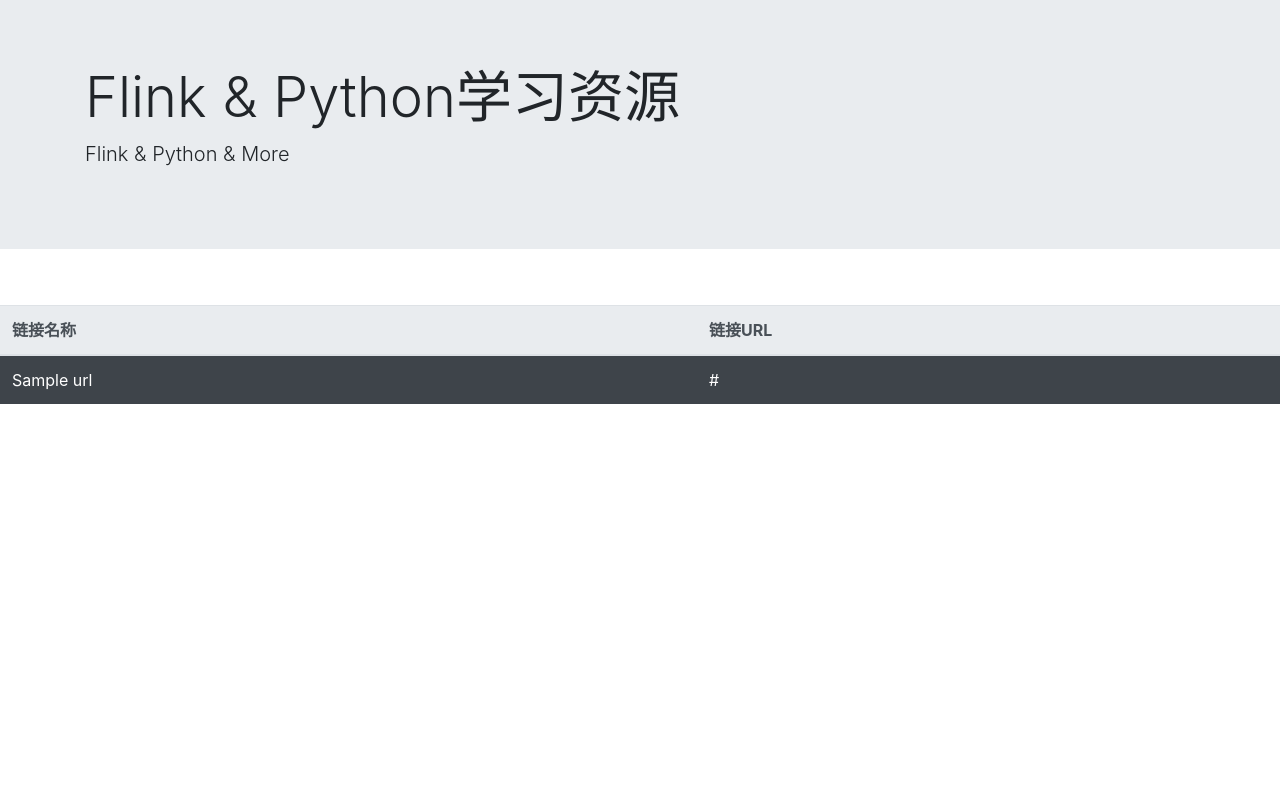
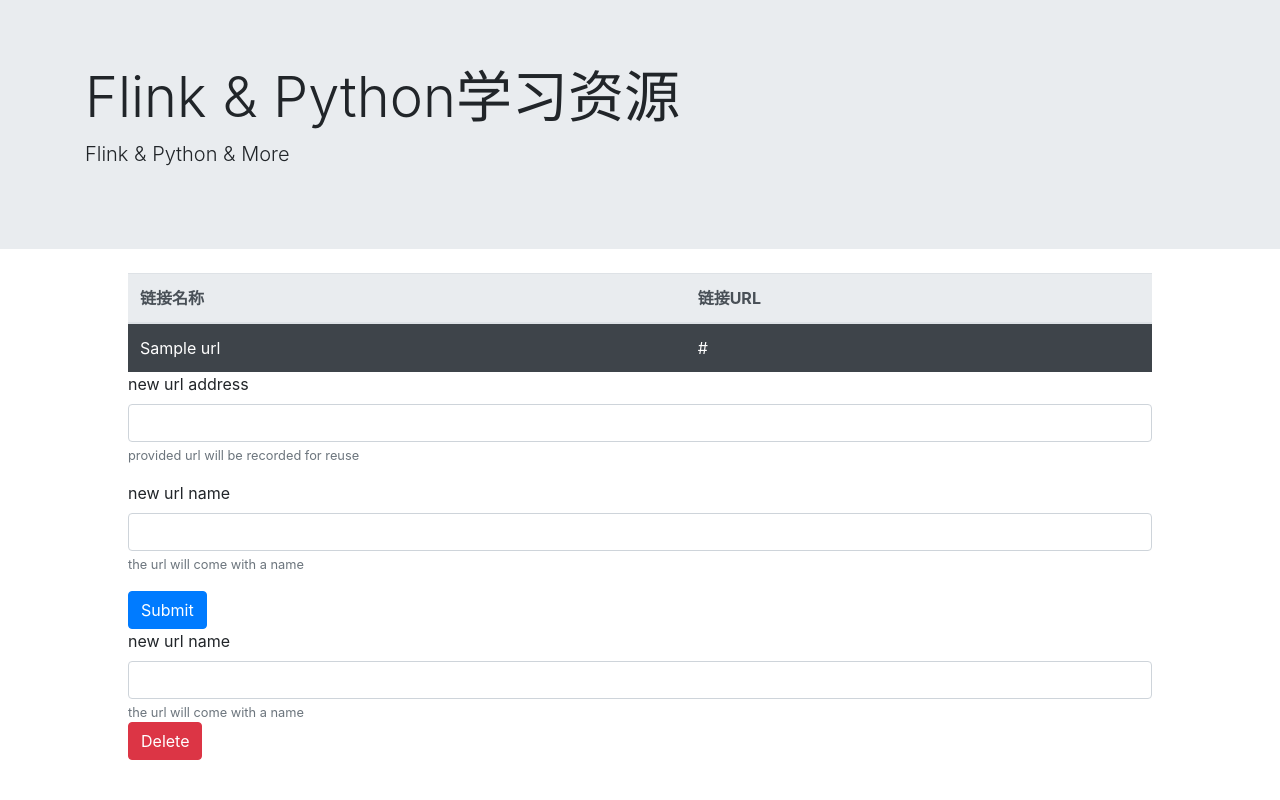
Before and after one commit to LinanYaooo/HomeMadePythonWeb, a Python web app: template py-my-first-homepage/templates/index.html in a window 1280 px wide. Run offline with Jinja, Linux system fonts and the light colour scheme; the template is opened without the code that fills it: most values are stand-ins (such as "Sample title", 1, 10 or a date in 2020).

Commit message:
add more feature

```diff
--- a/py-my-first-homepage/templates/index.html
+++ b/py-my-first-homepage/templates/index.html
@@ -12,16 +12,17 @@
 <body>
 
 {# 欢迎巨幕 #}
-<div class="jumbotron jumbotron-fluid">
+<div class="jumbotron jumbotron-fluid" style="margin: auto; height: 80%">
     <div class="container">
         <h1 class="display-4">Flink & Python学习资源</h1>
         <p class="lead">Flink & Python & More</p>
     </div>
 </div>
 
+
 {#URL列表#}
 <br>
-<table class="table table-striped table-dark">
+<table class="table table-striped table-dark" style="margin: auto; width:80%">
     <thead class="thead-light">
     <tr>
         <th scope="col">链接名称</th>
@@ -40,6 +41,32 @@
 
 </div>
 
+{# url 登记表单 #}
+<form style="width:80%; margin: auto" action="{{ url_for('WebRecorder.update_url') }}" method="POST">
+    <div class="form-group">
+        <label for="new url address">new url address</label>
+        <input type="text" class="form-control" name="urlAddress" aria-describedby="emailHelp">
+        <small id="Help" class="form-text text-muted">provided url will be recorded for reuse</small>
+    </div>
+    <div class="form-group">
+        <label for="new url address name">new url name</label>
+        <input type="text" class="form-control" name="urlName">
+        <small id="Help" class="form-text text-muted">the url will come with a name</small>
+    </div>
+    <button type="submit" class="btn btn-primary">Submit</button>
+</form>
+
+
+{# 链接删除 #}
+<form style="width:80%; margin: auto" action="{{ url_for('WebRecorder.delete_url') }}" method="POST">
+    <span class="form-group">
+        <label for="remove url">new url name</label>
+        <input type="text" class="form-control" name="urlName">
+        <small id="Help" class="form-text text-muted">the url will come with a name</small>
+        <button type="submit" class="btn btn-danger">Delete</button>
+    </span>
+
+</form>
 
 </body>
 <script></script>
```
Also changed, not shown: py-my-first-homepage/apps/web_recorder_page/__init__.py (+12 -2 lines), 1 other file.
